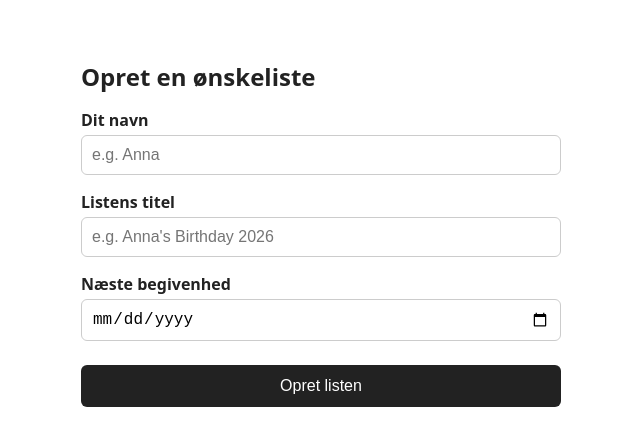
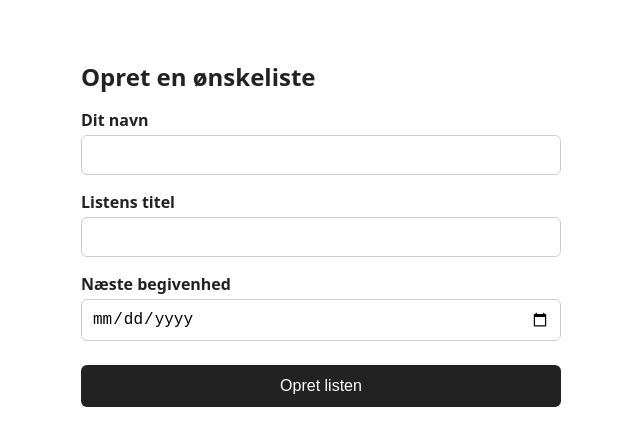
Before and after one commit to soerenoe/oensker, a website: page public/index.html in a window 1280 px wide. Shown: the whole page, without its empty margins (319-959 px from the left). Drawn offline with Linux system fonts and the light colour scheme.

Commit message:
feat: remove placeholder texts

```diff
--- a/public/index.html
+++ b/public/index.html
@@ -69,10 +69,10 @@
   <h1 id="pageTitle">Opret en ønskeliste</h1>
   <form id="createForm">
     <label for="creator_name">Dit navn</label>
-    <input type="text" id="creator_name" required placeholder="e.g. Anna">
+    <input type="text" id="creator_name">
 
     <label for="title">Listens titel</label>
-    <input type="text" id="title" required placeholder="e.g. Anna's Birthday 2026">
+    <input type="text" id="title">
 
     <label for="event_date">Næste begivenhed</label>
     <input type="date" id="event_date" required>
```
